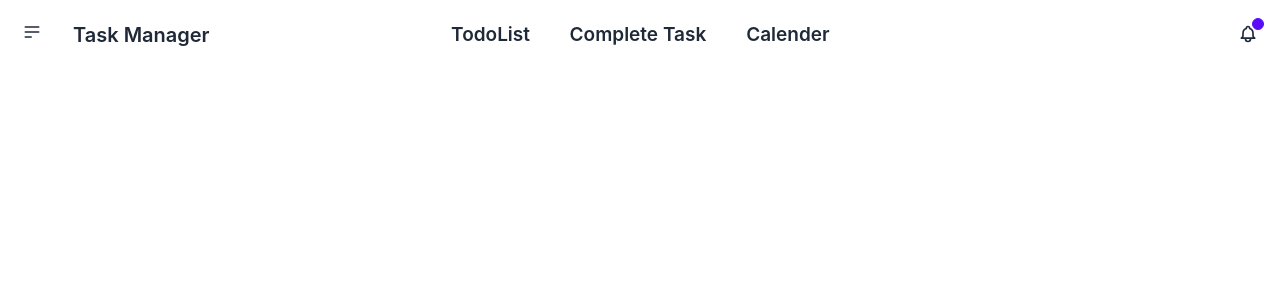
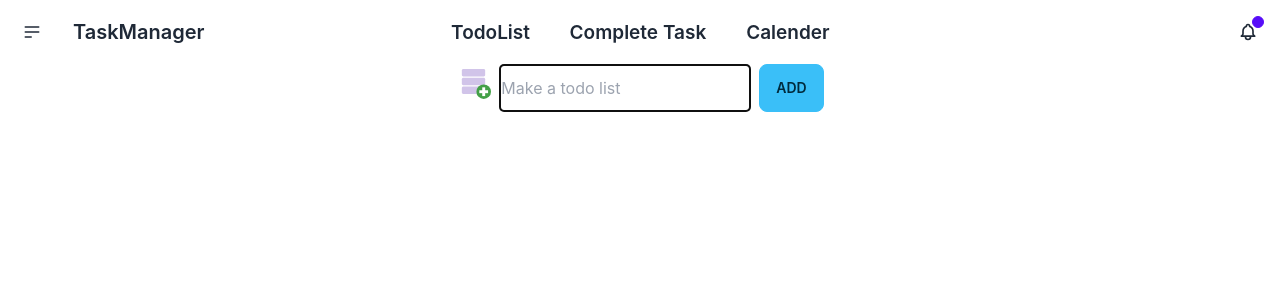
Before and after one commit to saklain71/task-management-tool-, a React (Create React App) app: page / in a window 1280 px wide. Shown: the top 300 px of the page. Built offline with nearby package versions, Linux system fonts and the light colour scheme.

Commit message:
form designed in home page

```diff
--- a/package.json
+++ b/package.json
@@ -8,7 +8,9 @@
     "@testing-library/user-event": "^13.5.0",
     "daisyui": "^2.17.0",
     "react": "^18.2.0",
+    "react-calendar": "^3.7.0",
     "react-dom": "^18.2.0",
+    "react-icons": "^4.4.0",
     "react-router-dom": "^6.3.0",
     "react-scripts": "5.0.1",
     "web-vitals": "^2.1.4"
--- a/src/Components/Calender/Calender.js
+++ b/src/Components/Calender/Calender.js
@@ -1,9 +1,25 @@
-import React from 'react';
+import React, { useState } from 'react';
+import Calendar from 'react-calendar';
+import 'react-calendar/dist/Calendar.css';
 
 const Calender = () => {
+    const [value, onChange] = useState(new Date());
     return (
-        <div>
-            <h1>This is calender</h1>
+        <div className="p-5 lg:flex">
+            <div><Calendar onChange={onChange} value={value}></Calendar></div>
+            <div className='p-5'>
+                <h1 className='text-3xl underline'>Ultimate calendar for your React app.</h1>
+                <p className='m-16'>
+                    Pick days, months, years, or even decades
+                    Supports range selection
+                    Supports virtually any language
+                    No moment.
+                </p>
+
+                <p>
+                <span className='underline' >Installation</span> Add React-Calendar to your project by executing <span className='text-xl'>npm install react-calendar</span> or <span className='text-xl'>yarn add react-calendar</span>.
+                </p>
+            </div>
         </div>
     );
 };
--- a/src/Components/Header/Header.js
+++ b/src/Components/Header/Header.js
@@ -15,7 +15,10 @@ const Header = () => {
                             <li><Link to="/completeTask">Complete Task</Link></li>
                             <li><Link to="/calender">Calender</Link></li>
                         </ul>
-                        <Link className='btn btn-ghost normal-case text-xl' to="/">Task Manager</Link>
+
+                    </div>
+                    <div>
+                        <Link className='btn btn-ghost normal-case text-xl' to="/">TaskManager</Link>
                     </div>
                 </div>
                 <div class="navbar-center hidden lg:block">
--- a/src/Components/Home/Home.js
+++ b/src/Components/Home/Home.js
@@ -1,11 +1,56 @@
-import React from 'react';
+import React, { useEffect, useRef, useState } from 'react';
+import { FcAddDatabase } from "react-icons/fc";
 
 
 const Home = () => {
+    const [input, setInput] = useState([]);
+    const inputRef = useRef(null);
+
+    useEffect(() => {
+        inputRef.current.focus();
+    });
+    const handleChange = (e) => {
+        setInput(e.target.value);
+    }
+    // const handleSubmit = (e) => {
+    //     e.preventDefault();
+    // }
+    const addbtn = e => {
+        e.preventDefault();
+
+        fetch('http://localhost:5000/lists',{
+            method: 'POST',
+            body : JSON.stringify({
+                data : input,
+            }),
+            headers:{
+                'Content-type': 'application/json; charset=UTF-8',
+            },
+        })
+        .then((response) => response.json())
+        .then((data) => console.log(data));
+    };
+    //console.log(input);
     return (
-       <div>
+        <form>
+            <div className='flex justify-center align-middle'>
+                <FcAddDatabase size={35} />
+                <input
+                    className='border-black rounded border-2 mx-2'
+                    type="text"
+                    onChange={handleChange}
+                    placeholder='Make a todo list'
+                    value={input}
+                    ref={inputRef}
+                    maxLength={300}
+                    autoComplete="off"
+                />
+                <button onClick={addbtn} className='btn btn-info'>Add</button>
+            </div>
+            <div>
 
-       </div>
+            </div>
+        </form>
     );
 };
 
```
Also changed, not shown: 1 other file (tests, documents, lock files or other folders).
